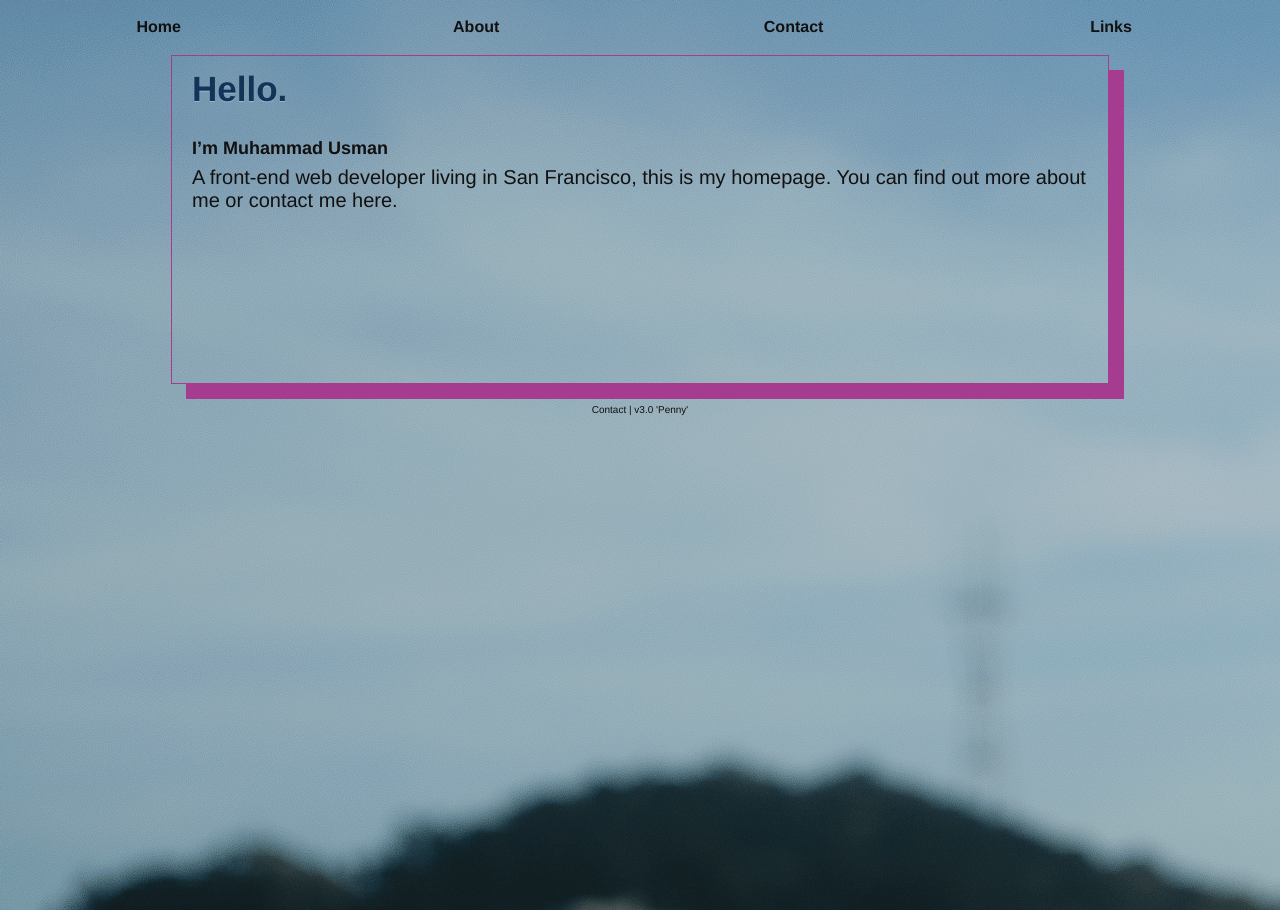
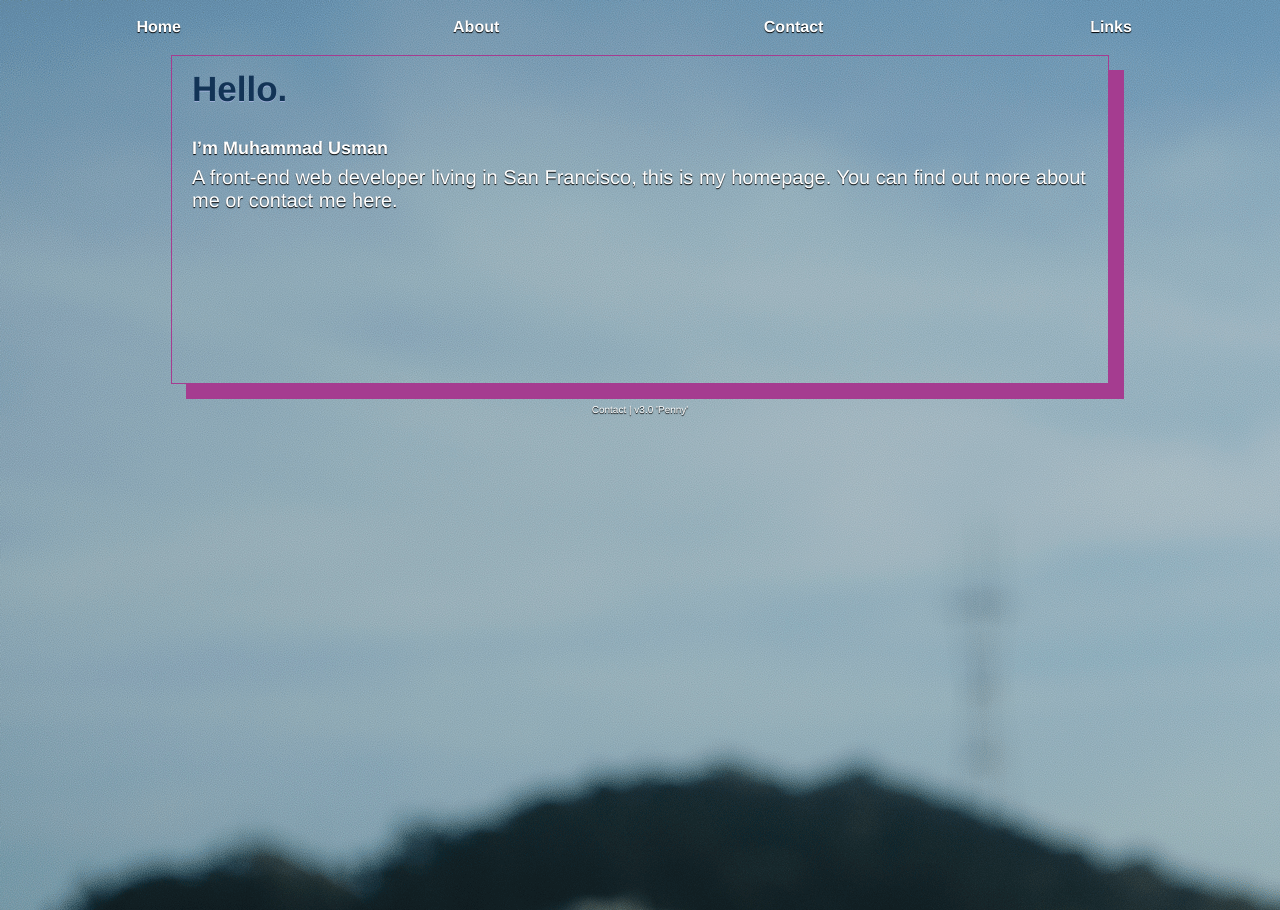
Before and after one commit to usmanity/usmanity.github.com, a Jekyll site: the page built from index.markdown, in a window 1280 px wide. Built offline with Jekyll 4.4.1, drawn with Linux system fonts in a browser that asks for light colours.

Commit message:
colors updated

```diff
--- a/css/style.css
+++ b/css/style.css
@@ -4,9 +4,10 @@ body {
   font-family: 'helvetica neue', helvetica, tahoma, sans-serif;
   background-color: rgba(213, 232, 206, 0.7);
   background-size: 40%;
-  color: #111;
   background-image: url('/images/twin.png');
   background-size: auto;
+  color: white;
+  text-shadow: 0px 1px 1px #000;
 }
 .clear, footer, nav ul, div[main], #links, #links a { /* clear all these*/
   clear: both;
@@ -29,7 +30,7 @@ nav li {
 }
 a {
   text-decoration: none;
-  color: #111;
+  color: #fff;
 }
 div[main]{
   padding: 20px;
```
Also changed, not shown: 1 other file.
